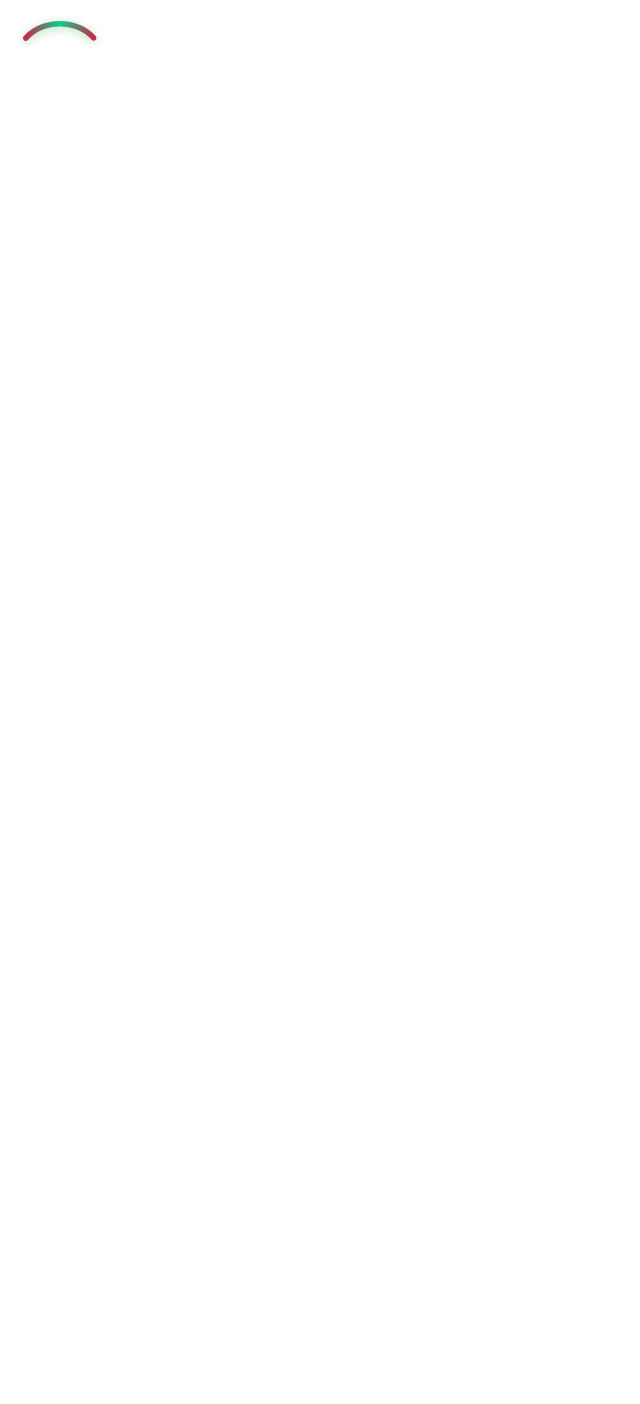
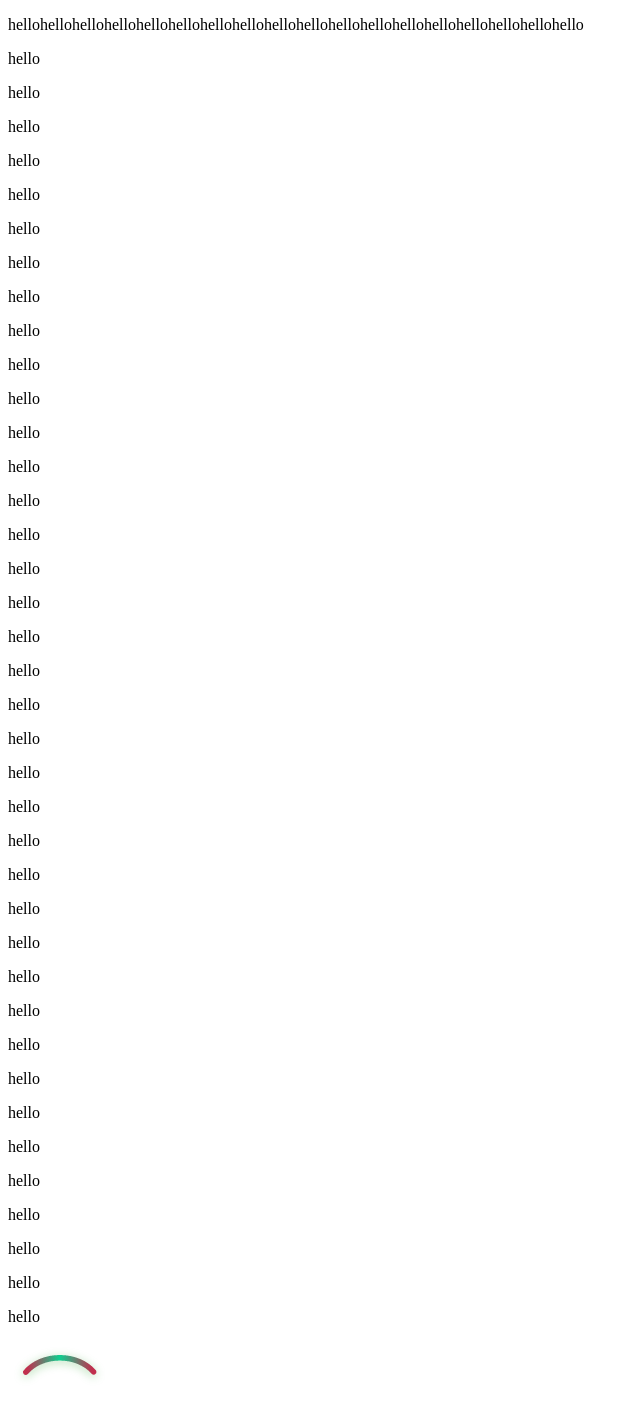
Before and after one commit to piyawatpm/sun, a Next.js app in the folder front-end/: page /hello in a window 1280 px wide. Shown: the whole page, without its empty margins (0-640 px from the left). Before the commit the page ends 800 px from the top, so only its background shows below. Built offline with nearby package versions, Linux system fonts and the light colour scheme.

Commit message:
fix scrollbar button bug

```diff
--- a/front-end/components/AddDevice.tsx
+++ b/front-end/components/AddDevice.tsx
@@ -247,7 +247,7 @@ const AddDevice = ({ closeAddDevicePopup }: AddDeviceProps) => {
                     className=" w-[385px] bg-[#F5F5F5] border-b-2 border-[#656565] focus:outline-0 text-black px-2"
                   />
                 </div>
-                <div className=" w-[714px] h-[164px] flex flex-col custom-scrollbar overflow-scroll  p-[12px]">
+                <div className=" w-[714px] h-[164px] flex flex-col custom-scrollbar small overflow-scroll  p-[12px]">
                   <div className=" bg-[#EFEFEF] active-card p-[12px] h-fit ">
                     <div className=" bg-[#EFEFEF] flex flex-col px-[23px]">
                       {allSerial &&
--- a/front-end/components/DistrictTab.tsx
+++ b/front-end/components/DistrictTab.tsx
@@ -340,7 +340,7 @@ const districtTab = ({ openAddDevicePopup, map }: any) => {
             </button>
             <p className="  mx-auto text-black font-bold text-[20px]">
               {
-                location.find((e) => e.id == selectDistrict)?.geoJson
+                location?.find((e) => e.id == selectDistrict)?.geoJson
                   .features[0].properties.name_3
               }
             </p>
@@ -351,7 +351,7 @@ const districtTab = ({ openAddDevicePopup, map }: any) => {
         {viewState === "overall" && devicesByDistrict ? (
           <>
             {Object.entries(devicesByDistrict).map(([key, value]) => {
-              const districtName = location.find((e) => e.id == key)?.geoJson
+              const districtName = location?.find((e) => e.id == key)?.geoJson
                 .features[0].properties.name_3;
               return (
                 <District
--- a/front-end/pages/hello.tsx
+++ b/front-end/pages/hello.tsx
@@ -14,7 +14,57 @@ const Gauge = ({ percentage }) => {
   };
   return (
     <>
-      <div className=" w-fit h-fit relative ">
+      <div className=" w-fit h-fit relative  hello bg-gray-600">
+        <div className=" h-[200px] w-[500px]  p-2 overflow-scroll hello">
+          <p>hellohellohellohellohellohellohellohellohellohellohellohellohellohellohellohellohellohello</p>
+          <p>hello</p>
+          <p>hello</p>
+          <p>hello</p>
+
+          <p>hello</p>
+          <p>hello</p>
+          <p>hello</p>
+          <p>hello</p>
+          <p>hello</p>
+
+          <p>hello</p>
+          <p>hello</p>
+          <p>hello</p>
+
+          <p>hello</p>
+          <p>hello</p>
+          <p>hello</p>
+          <p>hello</p>
+          <p>hello</p>
+
+          <p>hello</p>
+          <p>hello</p>
+          <p>hello</p>
+          <p>hello</p>
+          <p>hello</p>
+
+          <p>hello</p>
+          <p>hello</p>
+          <p>hello</p>
+
+          <p>hello</p>
+          <p>hello</p>
+          <p>hello</p>
+          <p>hello</p>
+          <p>hello</p>
+
+          <p>hello</p>
+          <p>hello</p>
+          <p>hello</p>
+          <p>hello</p>
+          <p>hello</p>
+
+          <p>hello</p>
+          <p>hello</p>
+          <p>hello</p>
+
+          <p>hello</p>
+        </div>
         <div
           className={` w-[3.52px] h-[10.56px] rounded-[6px] bg-black absolute bottom-[${calculateBottom(
             percentage
```
Also changed, not shown: front-end/components/OverviewTab.tsx (+0 -30 lines), front-end/styles/global.css (+40 -34 lines).
